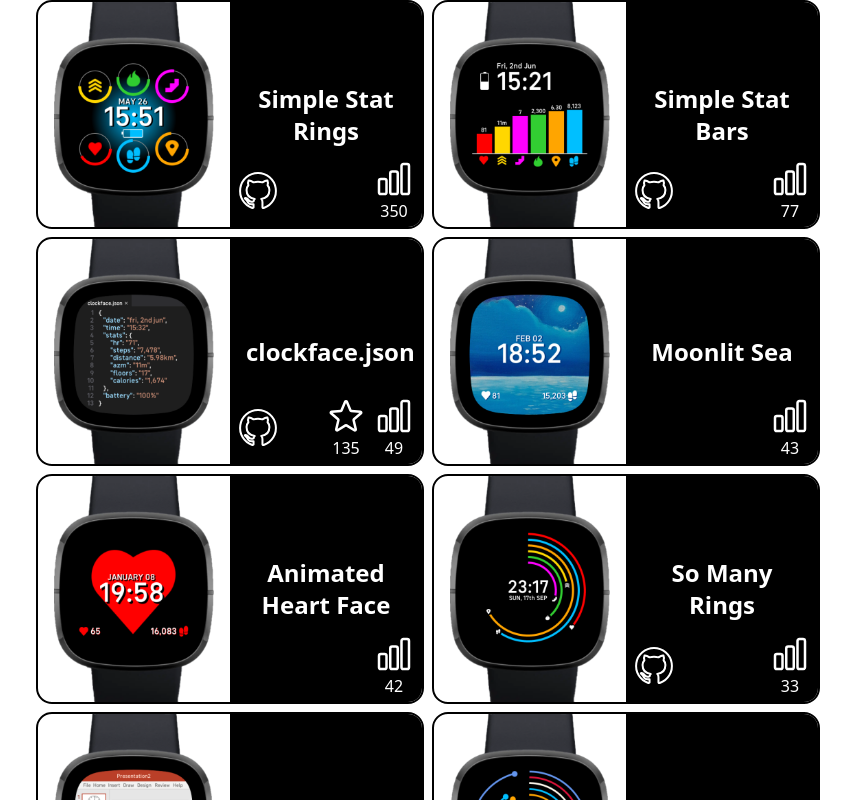
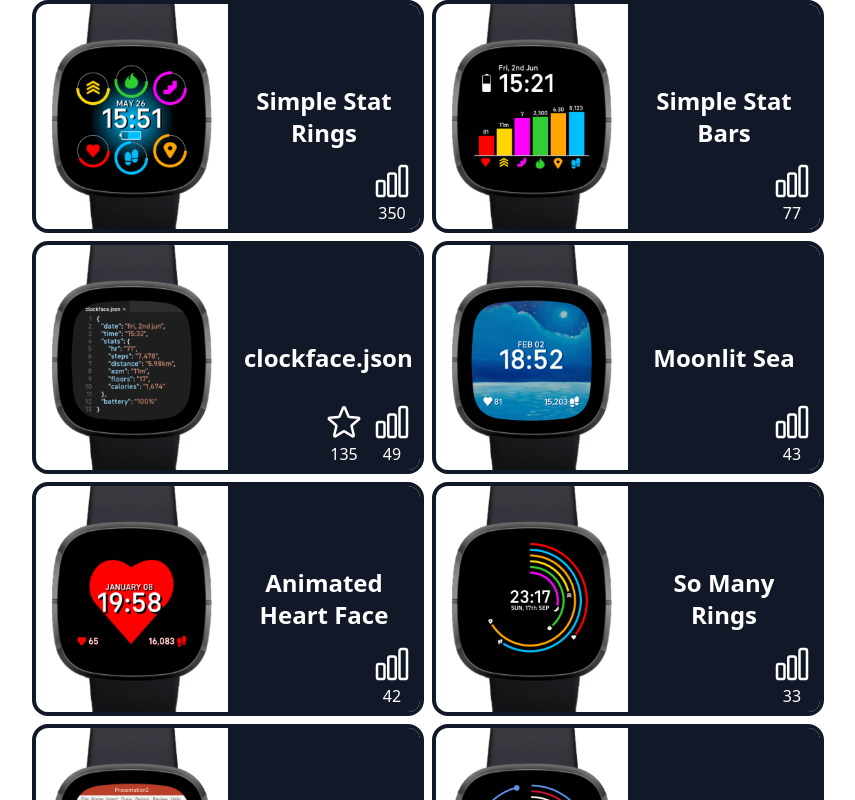
Before and after one commit to Sharkgrammer/sharkgrammer.github.io, a React (Vite) app: page / in a window 1280 px wide. Shown: the top 800 px of the page, without its empty margins (212-1067 px from the left). Built offline with nearby package versions, Linux system fonts and the light colour scheme.

Commit message:
v1 of watch face design

```diff
--- a/src/components/site/SiteDisplay.tsx
+++ b/src/components/site/SiteDisplay.tsx
@@ -43,7 +43,7 @@ function SiteDisplay({title, url, desc, img}: tempProps) {
 
                     {display && (
                         <div
-                            className="flex items-center justify-center bg-black opacity-80 animate-slide-up-op">
+                            className="flex items-center justify-center bg-gray-900 opacity-80 animate-slide-up-op">
                             <h1 className="text-white px-4 font-bold">{desc}</h1>
                         </div>
                     )}
--- a/src/components/watch/WatchDisplay.tsx
+++ b/src/components/watch/WatchDisplay.tsx
@@ -1,5 +1,5 @@
 import {ChartBarIcon, StarIcon} from "@heroicons/react/24/outline";
-import GitHubIcon from "../../assets/img/github.svg";
+import {useState} from "react";
 
 interface tempProps {
     title: string;
@@ -10,20 +10,33 @@ interface tempProps {
     gitstars: string;
 }
 
-function WatchDisplay({title, ratings, img, url, giturl, gitstars}: tempProps) {
+function WatchDisplay({title, ratings, img, url, gitstars}: tempProps) {
+
+    const [display, setDisplay] = useState(false);
 
     function openPage() {
         window.open(url);
     }
 
+    function setHoverStart() {
+        setDisplay(true);
+    }
+
+    function setHoverEnd() {
+        setDisplay(false);
+    }
+
+
     return (
-        <div className="card cursor-pointer overflow-hidden grid grid-cols-2" onClick={openPage}>
+        <div className="card cursor-pointer overflow-hidden grid grid-cols-2" onClick={openPage}
+             onMouseEnter={setHoverStart} onMouseLeave={setHoverEnd}>
 
             <div className="flex w-full h-full justify-center items-center">
                 <img className="w-40" src={img}/>
             </div>
 
-            <div className="grid [grid-template-areas:'stack'] bg-black text-white">
+            <div
+                className={"grid [grid-template-areas:'stack'] text-white " + (display ? "bg-gray-800" : "bg-gray-900")}>
 
                 <div className="flex justify-center items-center [grid-area:stack]">
                     <h1 className="w-40 text-2xl font-bold">{title}</h1>
@@ -32,13 +45,16 @@ function WatchDisplay({title, ratings, img, url, giturl, gitstars}: tempProps) {
                 <div className="flex items-end w-full h-full [grid-area:stack] pb-1">
 
                     <div className="grid grid-cols-2 w-full px-2 items-center">
+
+                        {/*
                         <div className="">
                             {giturl && (
-                                <img className="w-10 text-red-500" src={GitHubIcon}/>
+                                <img className="w-10 text-red-500" src={GitHubIcon} onClick={openGitHub}/>
                             )}
                         </div>
+                        */}
 
-                        <div className="flex items-end justify-end gap-2">
+                        <div className="col-start-2 flex items-end justify-end gap-2">
 
                             {gitstars && (
                                 <div>
--- a/src/index.css
+++ b/src/index.css
@@ -15,5 +15,5 @@
 }
 
 .card {
-    @apply border-2 border-black rounded-2xl;
+    @apply border-4 border-gray-900 rounded-2xl;
 }
```
Also changed, not shown: 6 other files (tests, documents, lock files or other folders).
